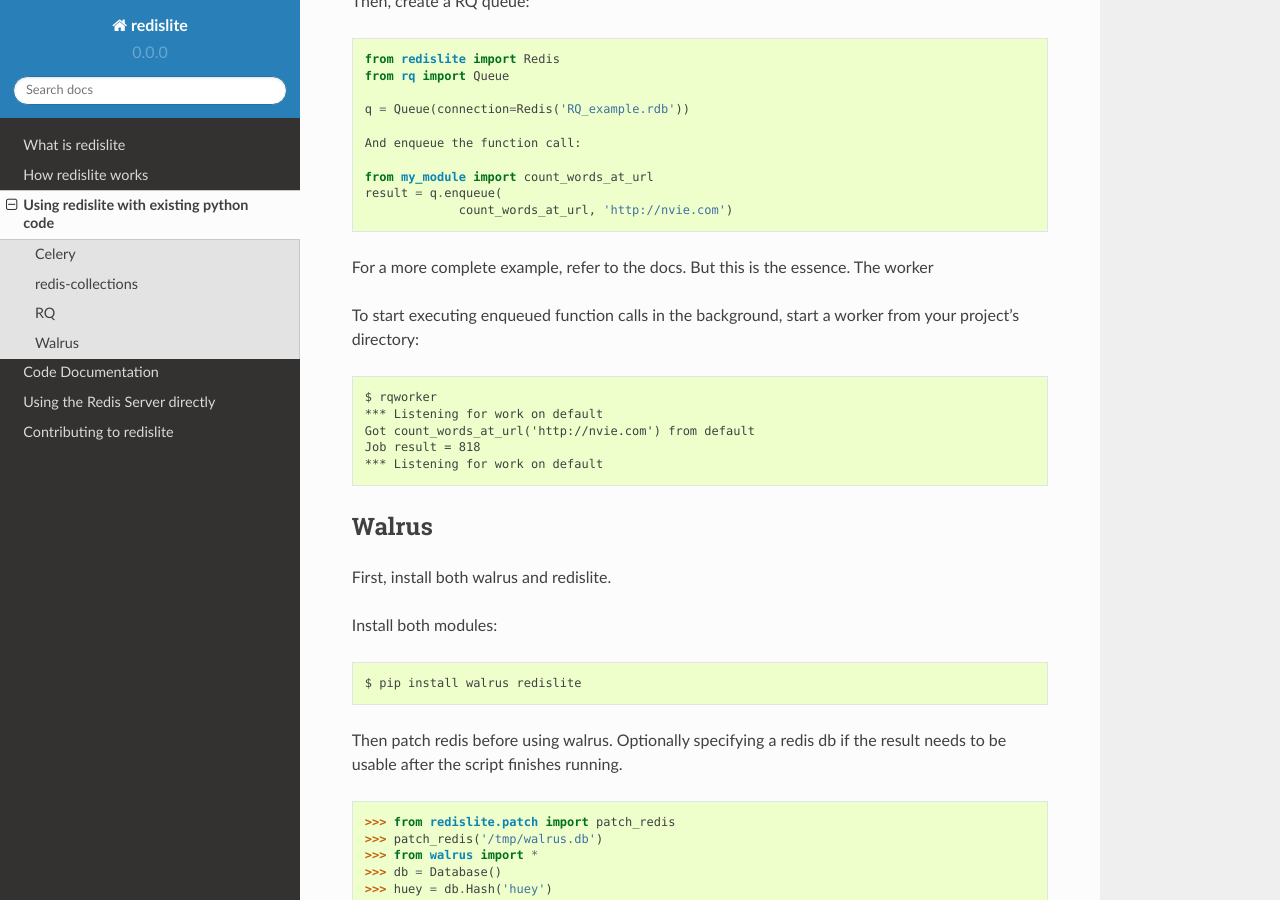
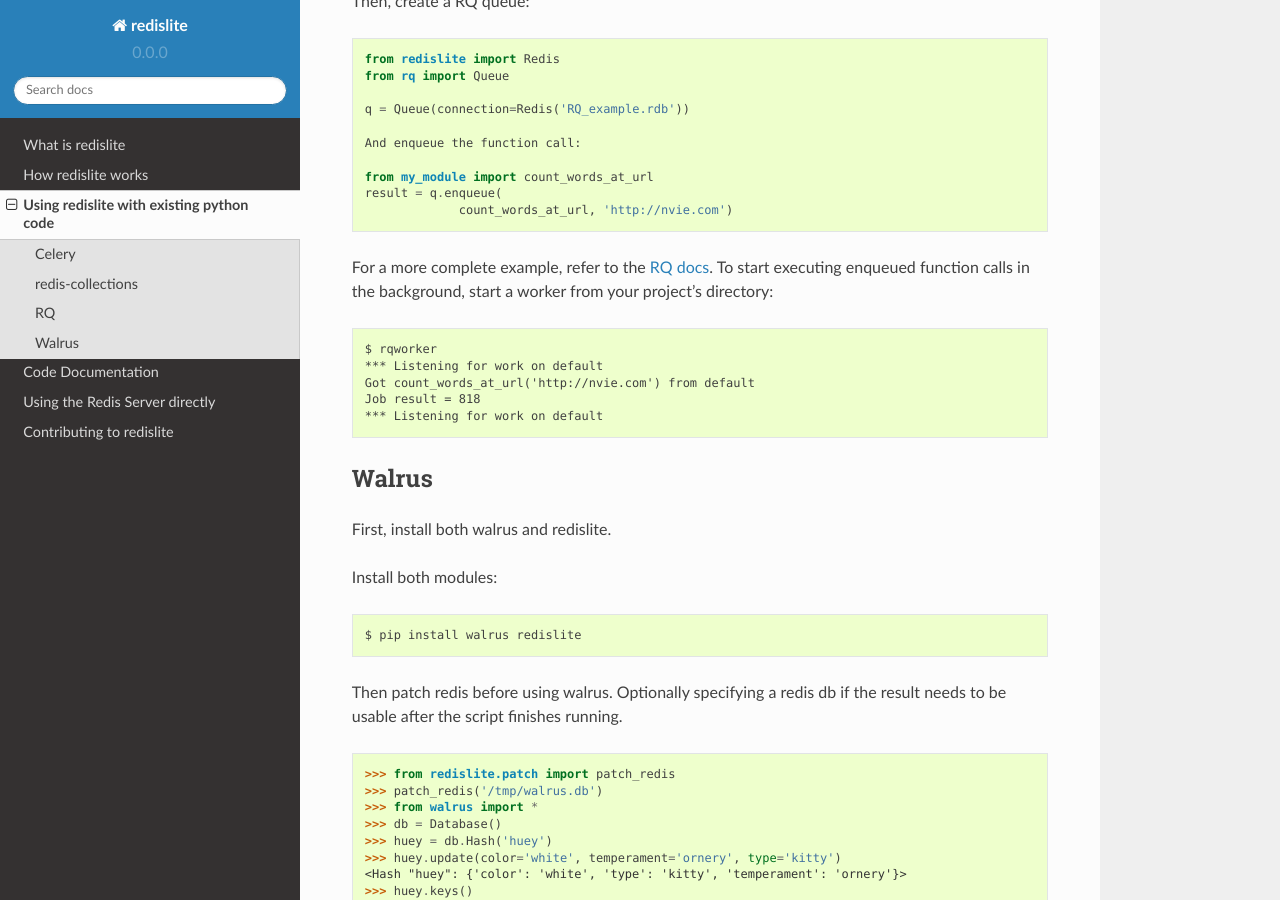
Before and after one commit to yahoo/redislite, a Sphinx documentation site: the page built from docs/source/topic/using_with_existing_modules.rst, in a window 1280 px wide and 900 px high, scrolled down 1553 px. Built offline with Sphinx 7.4.7 and the Read the Docs theme 2.0.0, drawn with Linux system fonts in a browser that asks for light colours; pages that are not in the unit, such as notebooks, are missing from menus.

Commit message:
Fixed broken RST code block in RQ documentation, cleaned up the text a little.

```diff
--- a/docs/source/topic/using_with_existing_modules.rst
+++ b/docs/source/topic/using_with_existing_modules.rst
@@ -89,12 +89,9 @@
     result = q.enqueue(
                  count_words_at_url, 'http://nvie.com')
 
-For a more complete example, refer to the docs. But this is the essence.
-The worker
+For a more complete example, refer to the `RQ docs <http://python-rq.org/>`_. To start executing enqueued function calls in the background, start a worker from your project's directory:
 
-To start executing enqueued function calls in the background, start a worker from your project's directory:
-
-.. code-block::
+.. code-block:: none
 
     $ rqworker
     *** Listening for work on default
```
